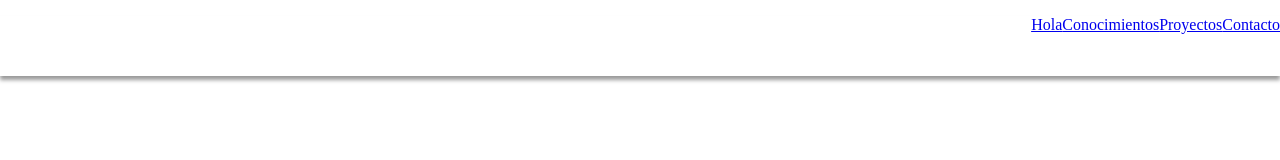
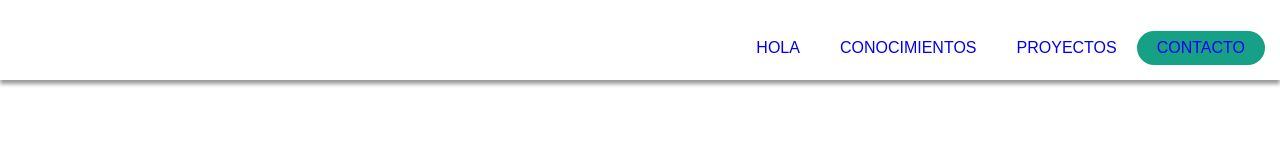
Before and after one commit to RocioDure12/Portafolio, a plain HTML site: page index.html in a window 1280 px wide. Drawn offline with Linux system fonts and the light colour scheme.

Commit message:
estilo a la barra de navegacion

```diff
--- a/estilos.css
+++ b/estilos.css
@@ -4,6 +4,8 @@ body, html {
    margin: 0;
    width: 100%;
    height: 100%;
+   font-family: Arial, Helvetica, sans-serif;
+   color: black;
 
     }
 
@@ -15,6 +17,19 @@ body, html {
     display: flex;
     justify-content: flex-end;
     width:100%;
-    height: 60px;
     box-shadow: 0 4px 4px rgba(0, 0, 0, 0.4);
+    padding: 15px;
 }
+
+.barra-navegacion>a{
+    padding: 8px 20px 8px 20px;
+    text-decoration: none;
+
+}
+
+.contacto{
+    border-radius: 30px;
+    background-color:#16a085;
+
+
+}
--- a/index.html
+++ b/index.html
@@ -11,10 +11,10 @@
 <header>
      <nav>
         <ul class="barra-navegacion">
-            <a href="#">Hola</a>
-            <a href="#">Conocimientos</a>
-            <a href="#">Proyectos</a>
-            <a href="#" class="boton-falso">Contacto</a>
+            <a href="#">HOLA</a>
+            <a href="#">CONOCIMIENTOS</a>
+            <a href="#">PROYECTOS</a>
+            <a href="#" class="contacto">CONTACTO</a>
         </ul>
      </nav>
 
```
